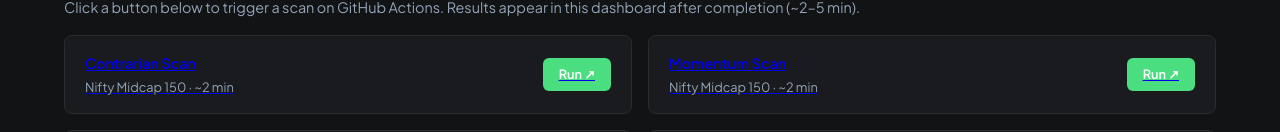
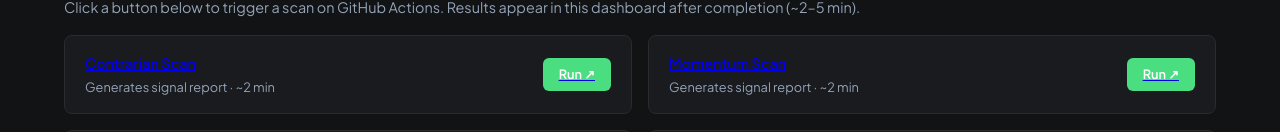
Before and after one commit to Danu28/quantitative-contrarian, a plain HTML site: page docs/index.html in a window 1280 px wide. Shown: the part 774-906 px from the top of the page. Drawn offline with nearby package versions, Linux system fonts and the light colour scheme; no server answers; a web font is replaced by a local one.

Commit message:
Remove hardcoded universe names from dashboard buttons

```diff
--- a/docs/index.html
+++ b/docs/index.html
@@ -281,14 +281,14 @@ body { background: var(--bg); color: var(--text); font-family: var(--font-sans);
       <a href="https://github.com/Danu28/quantitative-contrarian/actions/workflows/daily-scan.yml" target="_blank" class="action-card">
         <div class="info">
           <h4>Contrarian Scan</h4>
-          <p>Nifty Midcap 150 &middot; ~2 min</p>
+          <p>Generates signal report &middot; ~2 min</p>
         </div>
         <span class="btn btn-primary">Run &#8599;</span>
       </a>
       <a href="https://github.com/Danu28/quantitative-contrarian/actions/workflows/daily-scan.yml" target="_blank" class="action-card">
         <div class="info">
           <h4>Momentum Scan</h4>
-          <p>Nifty Midcap 150 &middot; ~2 min</p>
+          <p>Generates signal report &middot; ~2 min</p>
         </div>
         <span class="btn btn-primary">Run &#8599;</span>
       </a>
```
